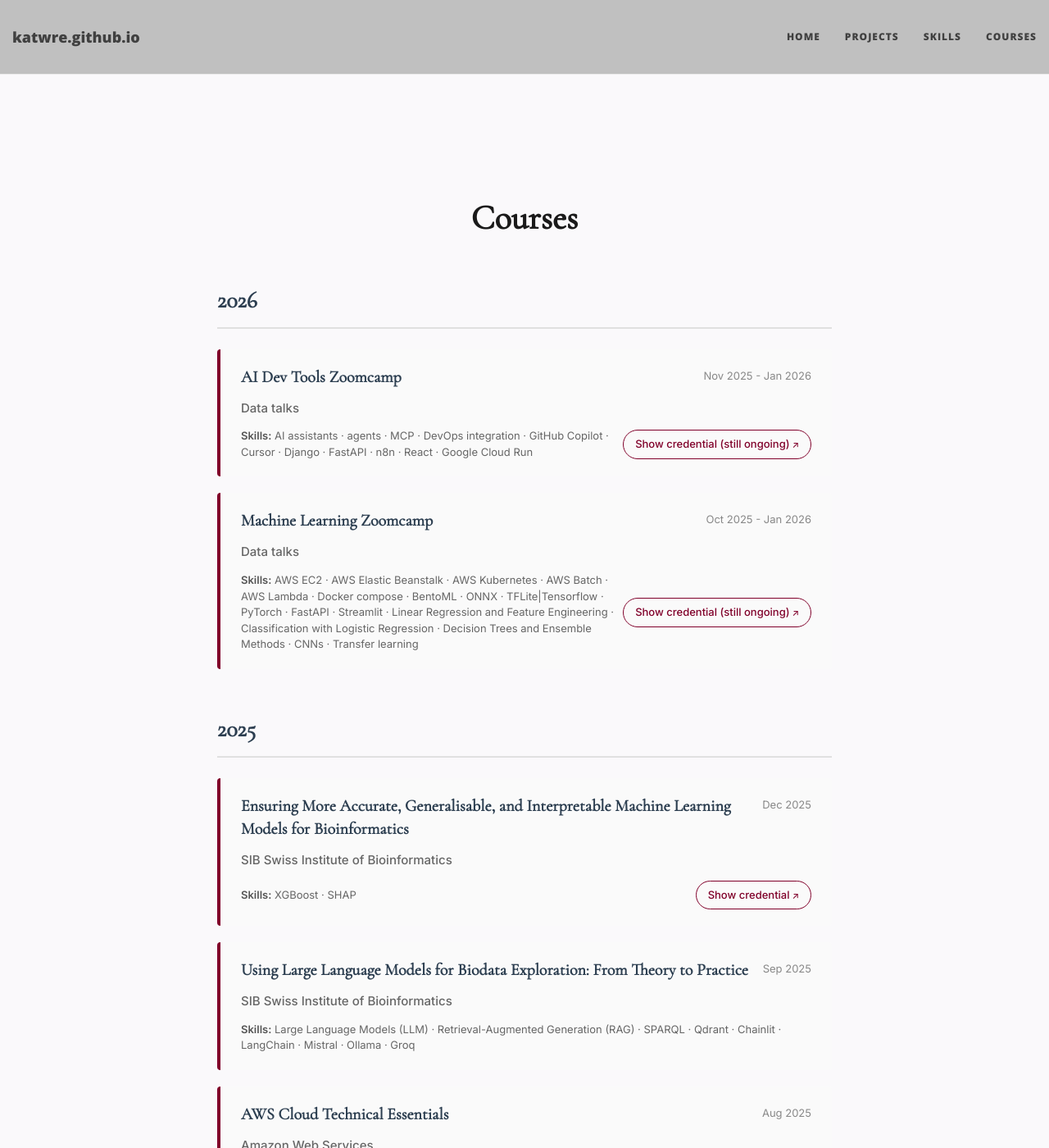
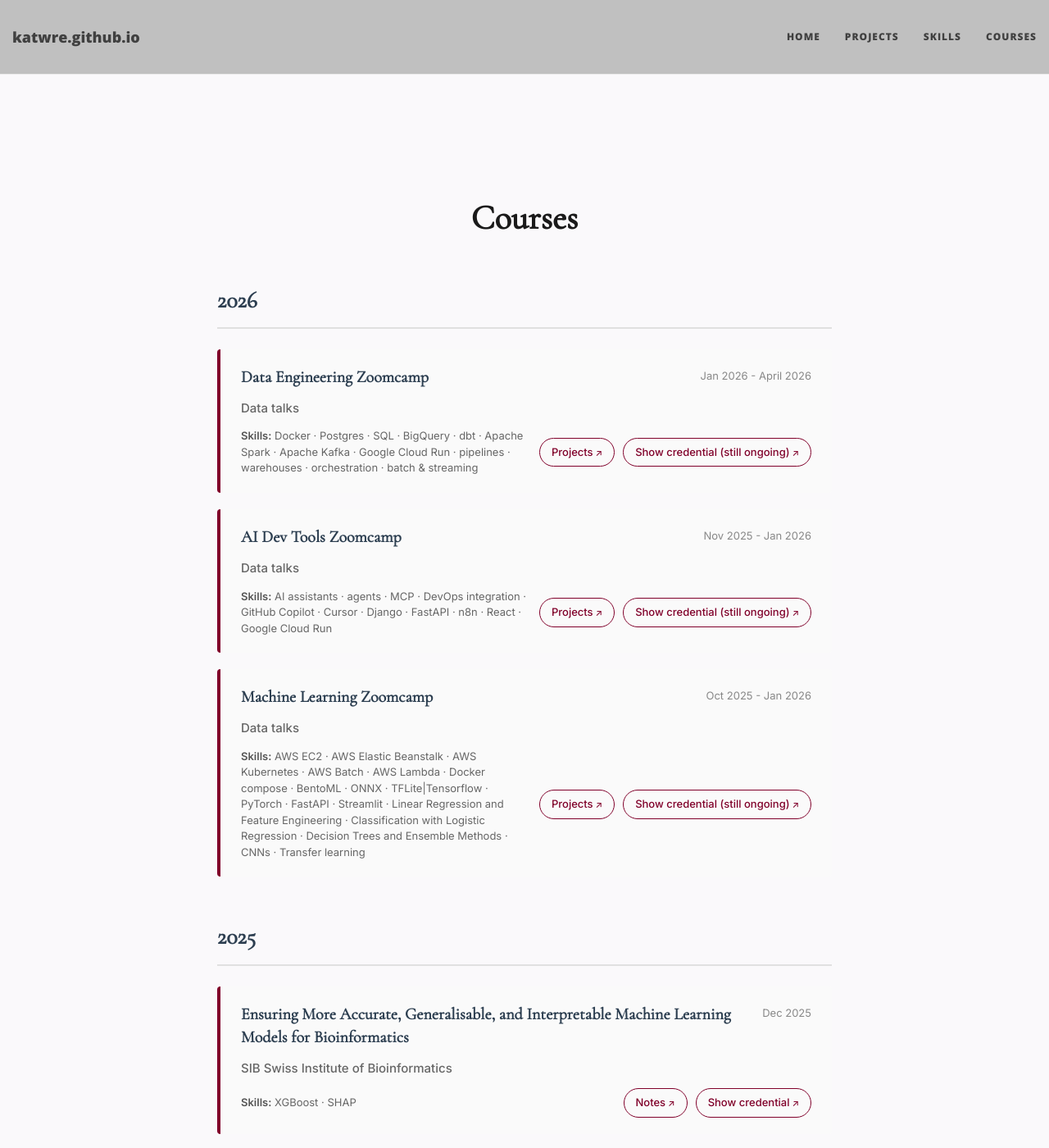
Before and after one commit to katwre/katwre.github.io, a Jekyll site: the page built from courses.md, in a window 1280 px wide and 1400 px high. Shown: the whole window at 82% size. Built offline with Jekyll 4.4.1, drawn with Linux system fonts in a browser that asks for light colours; nearby versions of some CDN libraries; a style sheet for code colours, icons or effects is not loaded.

Commit message:
Updated courses and skills

```diff
--- a/courses.md
+++ b/courses.md
@@ -151,6 +151,24 @@
 
 <div class="year-header">2026</div>
 
+
+<div class="course-card">
+  <div class="course-header">
+    <div class="course-title">Data Engineering Zoomcamp</div>
+    <div class="course-date">Jan 2026 - April 2026</div>
+  </div>
+  <div class="course-org">Data talks</div>
+  <div class="course-footer">
+    <div class="course-skills"><strong>Skills:</strong> Docker · Postgres · SQL · BigQuery · dbt · Apache Spark · Apache Kafka · Google Cloud Run · pipelines · warehouses · orchestration · batch & streaming
+    </div>
+    <a href="https://github.com/katwre/katwre" class="credential-button">Projects</a>
+    <a href="#" class="credential-button">Show credential (still ongoing)</a>
+  </div>
+</div>
+
+
+
+
 <div class="course-card">
   <div class="course-header">
     <div class="course-title">AI Dev Tools Zoomcamp</div>
@@ -159,6 +177,7 @@
   <div class="course-org">Data talks</div>
   <div class="course-footer">
     <div class="course-skills"><strong>Skills:</strong> AI assistants · agents · MCP · DevOps integration · GitHub Copilot · Cursor · Django · FastAPI · n8n · React · Google Cloud Run</div>
+    <a href="https://github.com/katwre/katwre" class="credential-button">Projects</a>
     <a href="#" class="credential-button">Show credential (still ongoing)</a>
   </div>
 </div>
@@ -174,6 +193,7 @@
   <div class="course-org">Data talks</div>
   <div class="course-footer">
     <div class="course-skills"><strong>Skills:</strong> AWS EC2 · AWS Elastic Beanstalk · AWS Kubernetes · AWS Batch · AWS Lambda · Docker compose · BentoML · ONNX · TFLite|Tensorflow · PyTorch · FastAPI · Streamlit · Linear Regression and Feature Engineering · Classification with Logistic Regression · Decision Trees and Ensemble Methods · CNNs · Transfer learning</div>
+    <a href="https://katwre.github.io/projects/#mldlapi" class="credential-button">Projects</a>
     <a href="#" class="credential-button">Show credential (still ongoing)</a>
   </div>
 </div>
@@ -190,6 +210,7 @@
   <div class="course-org">SIB Swiss Institute of Bioinformatics</div>
   <div class="course-footer">
     <div class="course-skills"><strong>Skills:</strong> XGBoost · SHAP</div>
+    <a href="https://github.com/katwre/XGBoost_Bayesian_Optimization" class="credential-button">Notes</a>
     <a href="https://katwre.github.io/certificates/certificate-of-attendance-sib-course-ensuring-more-accurate-generalisable-and-interpretable-machine-learning-models-for-bioinformatics-starting-on-17-november-2025.pdf" class="credential-button">Show credential</a>
   </div>
 </div>
@@ -205,6 +226,7 @@
   <div class="course-org">SIB Swiss Institute of Bioinformatics</div>
   <div class="course-footer">
     <div class="course-skills"><strong>Skills:</strong> Large Language Models (LLM) · Retrieval-Augmented Generation (RAG) · SPARQL · Qdrant · Chainlit · LangChain · Mistral · Ollama · Groq</div>
+    <a href="https://github.com/katwre/ML-projects/tree/main/llm-biodata" class="credential-button">Projects</a>
   </div>
 </div>
 
@@ -220,6 +242,9 @@
   </div>
 </div>
 
+
+
+
 <div class="course-card">
   <div class="course-header">
     <div class="course-title">Federated Learning in Bioinformatics</div>
@@ -228,6 +253,7 @@
   <div class="course-org">SIB Swiss Institute of Bioinformatics</div>
   <div class="course-footer">
     <div class="course-skills"><strong>Skills:</strong> Federated Learning</div>
+        <a href="https://github.com/katwre/ML-projects/tree/main/federated_learning_scRNA-seq" class="credential-button">Projects</a>
     <a href="https://katwre.github.io/certificates/certificate-of-attendance-sib-course-federated-learning-in-bioinformatics-starting-on-29-august-2025-lugano.pdf" class="credential-button">Show credential</a>
   </div>
 </div>
```
Also changed, not shown: skills.md (+2 -1 lines).
